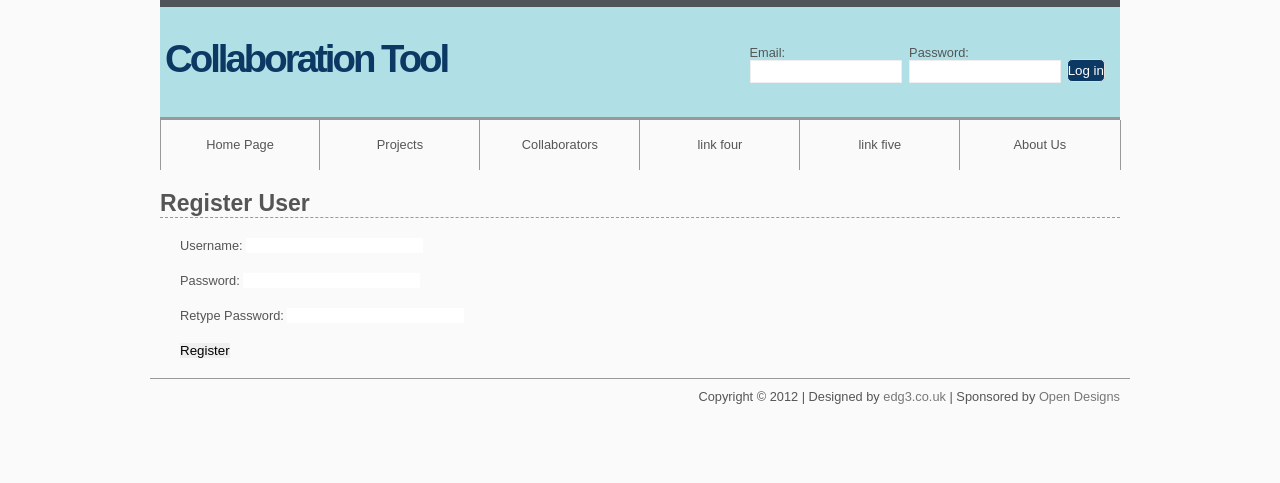
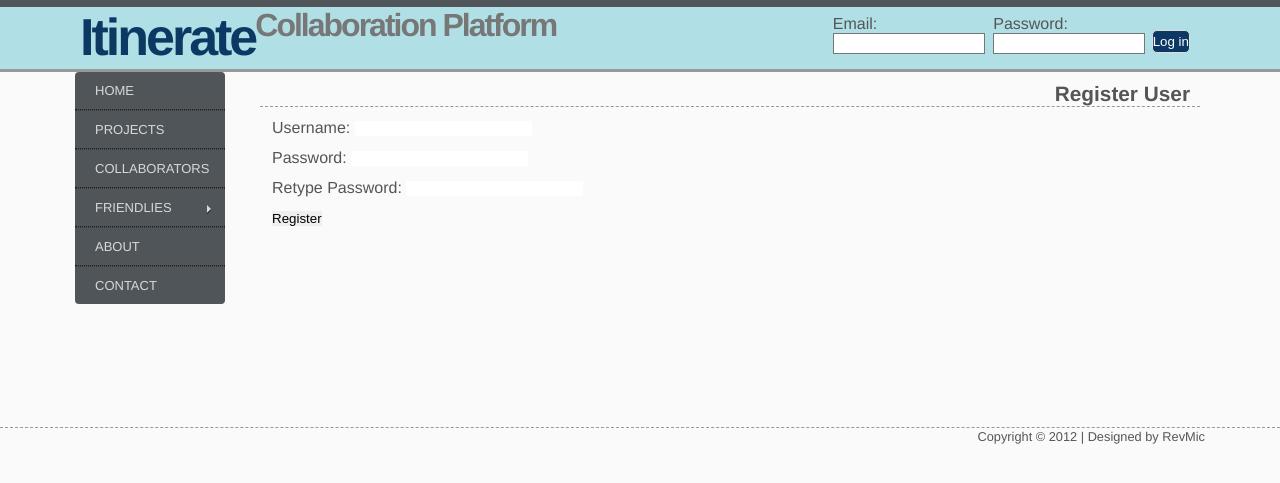
Before and after one commit to revmic/itineration-collab-tool, a PHP site: page /register.php in a window 1280 px wide. Shown: the top 483 px of the page. Run offline with PHP 8.4, Linux system fonts and the light colour scheme.

Commit message:
left side navigation
moved the navigation from the top to left with different styling.

```diff
--- a/public/collaborators.php
+++ b/public/collaborators.php
@@ -2,7 +2,7 @@
 
 $page_title = 'Collaborators';
 include('templates/header.php');
-include('templates/menu.php');
+include('templates/nav.php');
 
 echo "<h1>Collaborators</h1>";
 
--- a/public/css/style.css
+++ b/public/css/style.css
@@ -16,33 +16,34 @@ a:hover {
 	text-decoration:none;
 }
 
-/* body */
+/* BODY */
 body {
 	background:#fafafa;
 	color:#555;
-	font:0.8em Arial, Helvetica, "bitstream vera sans", sans-serif;
+	font-family: 'Yanone Kaffeesatz', Helvetica, Arial, sans-serif;
+	font-size: 1em;
+/*	font:0.8em Arial, Helvetica, "bitstream vera sans", sans-serif;*/
 }
 
-/* header */
+/* HEADER */
 #header {
 	border-top:7px solid #505559;
 	border-bottom:3px solid #999;
 	height:50px;
 	margin:0 auto;
-	width:75%;
-	padding: 30px 0;
+	padding:0 75px 12px 75px;
 	background: #B0E0E6;
 }
 #header h1 {
 	color:#0C3864;
-	font-size:300%;
+	font-size:325%;
 	letter-spacing:-3px;
 	float:left;
 	padding-left:5px;
 	margin-bottom:-20px;
 }
 #header h2 {
-	color:#CCC;
+	color:#777;
 	font-size:200%;
 	letter-spacing:-2px;
 	float:left;
@@ -51,6 +52,7 @@ body {
 	font-size:100%;
 	letter-spacing:-1px;
 	float:right;
+	padding:10px 180px 0 0;
 }
 #header form {
     float: right;
@@ -68,8 +70,8 @@ body {
 #header form #pwd {
     display: block;
     width: 150px;
-    border: 1px solid #eee;
-    padding: 3px 0 3px 0;
+    border: 1px solid #777;
+    padding: 2px 0 2px 0;
     margin-bottom: -1px;
 }
 #header form .auth {
@@ -82,7 +84,204 @@ body {
     border-radius: 5px;
 }
 
-/* navigation */
+
+/*** CONTENT ***/
+#content {
+	float:top;
+	text-align: left;
+	margin:0 auto;
+	padding:10px 80px 20px 260px;
+}
+#content h1 {
+	border-bottom:1px dashed #999;
+	font-size:1.3em;
+	padding-right: 10px;
+	text-align: right;
+	}
+#content h2 {
+	font-size:1.2em;
+	text-align: left;
+}
+#content p {
+	padding:12px 12px 0;
+}
+
+#content form #search {
+    height: 20px;
+    vertical-align: bottom;
+    background: #0C3864;
+    color: #fff;
+    border: 1px solid #505559;
+    -moz-border-radius: 5px;
+    border-radius: 5px;
+}
+#content form #search_text {
+    height: 20px;
+    vertical-align: bottom;
+    background: #B0E0E6;
+    border: 1px solid #505559;
+    -moz-border-radius: 5px;
+    border-radius: 5px;
+}
+#content a:hover {
+	color:#113689;
+}
+
+/* footer */
+#footer {
+	font-size: 0.8em;
+	border-top:1px dashed #999;
+	height:50px;
+	margin:0 auto;
+	padding-right: 75px;
+	padding-top: 1px;
+	text-align:right;
+}
+
+
+
+/* CSS Menu Maker */
+
+/* Some stylesheet reset
+ul#cssmenu > ul, #cssmenu > ul ul {
+	list-style: none;
+	margin: 0;
+	padding: 0;
+	vertical-align: baseline;
+	line-height: 1;
+}
+
+/* The container */
+#cssmenu > ul, #cssmenu > ul ul {
+	display: block;
+	float: left; /* needed to get main content next to nav */
+/*	position: relative; */
+	width: 150px;
+	padding-left: 75px;
+/*	border-right:1px dashed #505559; */
+}
+
+	/* The list elements which contain the links */
+	#cssmenu > ul li {
+		display: block;
+		position: relative;
+		margin: 0;
+		padding: 0;
+		width: 150px;
+	}
+
+		/* General link styling */
+		#cssmenu > ul li a {
+			/* Layout */
+			display: block;
+			position: relative;
+			margin: 0;
+			border-top: 1px dotted #3a3a3a;
+			border-bottom: 1px dotted #1b1b1b;
+			padding: 11px 20px;
+			width: 110px;
+
+			/* Typography */
+			font-family: 'Yanone Kaffeesatz', Helvetica, Arial, sans-serif;
+			color: #d8d8d8;
+			text-decoration: none;
+			text-transform: uppercase;
+		/*	text-shadow: 0 1px 1px #000; */
+			font-size: 13px;
+			font-weight: 300;
+
+			/* Background & effects */
+			background: #505559; /*#282828*/
+		}
+
+		/* Rounded corners for the first link of the menu/submenus */
+		#cssmenu > ul li:first-child>a {
+			border-top-left-radius: 4px;
+			border-top-right-radius: 4px;
+			border-top: 0;
+		}
+
+		/* Rounded corners for the last link of the menu/submenus */
+		#cssmenu > ul li:last-child>a {
+			border-bottom-left-radius: 4px;
+			border-bottom-right-radius: 4px;
+			border-bottom: 0;
+		}
+
+
+		/* The hover state of the menu/submenu links */
+		#cssmenu > ul li>a:hover, #cssmenu > ul li:hover>a {
+			color: #fff;
+			text-shadow: 0 1px 0 rgba(0, 0, 0, .3);
+			background: #1A33CC;
+			background: -webkit-linear-gradient(bottom, #1A33CC, #113689);
+			background: -ms-linear-gradient(bottom, #1A33CC, #113689);
+			background: -moz-linear-gradient(bottom, #1A33CC, #113689);
+			background: -o-linear-gradient(bottom, #1A33CC, #113689);
+			border-color: transparent;
+		}
+
+		/* The arrow indicating a submenu */
+		#cssmenu > ul .has-sub>a::after {
+			content: '';
+			position: absolute;
+			top: 16px;
+			right: 10px;
+			width: 0px;
+			height: 0px;
+
+			/* Creating the arrow using borders */
+			border: 4px solid transparent;
+			border-left: 4px solid #d8d8d8;
+		}
+
+		/* The same arrow, but with a darker color, to create the shadow effect */
+		#cssmenu > ul .has-sub>a::before {
+			content: '';
+			position: absolute;
+			top: 17px;
+			right: 10px;
+			width: 0px;
+			height: 0px;
+
+			/* Creating the arrow using borders */
+			border: 4px solid transparent;
+			border-left: 4px solid #000;
+		}
+
+		/* Changing the color of the arrow on hover */
+		#cssmenu > ul li>a:hover::after, #cssmenu > ul li:hover>a::after {
+			border-left: 4px solid #fff;
+		}
+
+		#cssmenu > ul li>a:hover::before, #cssmenu > ul li:hover>a::before {
+			border-left: 4px solid rgba(0, 0, 0, .3);
+		}
+
+
+		/* THE SUBMENUS */
+		#cssmenu > ul ul {
+			position: absolute;
+			left: 150px;
+			top: -9999px;
+			padding-left: 5px;
+			opacity: 0;
+			/* The fade effect, created using an opacity transition */
+			-webkit-transition: opacity .3s ease-in;
+			-moz-transition: opacity .3s ease-in;
+			-o-transition: opacity .3s ease-in;
+			-ms-transition: opacity .3s ease-in;
+		}
+
+		/* Showing the submenu when the user is hovering the parent link */
+		#cssmenu > ul li:hover>ul {
+			top: 0px;
+			opacity: 1;
+		}
+
+
+
+/* navigation
 #navigation {
 	background:#fafafa;
 	border-right:1px solid #999;
@@ -111,48 +310,4 @@ body {
 	background:#e3e3e3;
 	color:#777;
 }
-
-
-/* content */
-#content {
-	height:auto;
-	margin:0 auto;
-	padding:0 0 20px;
-	width:75%;
-}
-#content h1 {
-	border-bottom:1px dashed #999;
-	font-size:1.8em;
-	padding:20px 0 0;
-}
-#content p {
-	padding:20px 20px 0;
-}
-
-#content form #search {
-    height: 20px;
-    vertical-align: bottom;
-    background: #0C3864;
-    color: #fff;
-    border: 1px solid #505559;
-    -moz-border-radius: 5px;
-    border-radius: 5px;
-}
-#content form #search_text {
-    height: 20px;
-    vertical-align: bottom;
-    background: #B0E0E6;
-    border: 1px solid #505559;
-    -moz-border-radius: 5px;
-    border-radius: 5px;
-}
-
-/* footer */
-#footer {
-	border-top:1px solid #999;
-	height:50px;
-	margin:0 auto;
-	padding:10px;
-	text-align:right;
-	width:75%;
-}
+*/
--- a/public/projects.php
+++ b/public/projects.php
@@ -2,7 +2,7 @@
 
 $page_title = 'Projects';
 include('templates/header.php');
-include('templates/menu.php');
+include('templates/nav.php');
 ?>
 
 <h1>Projects</h1>
--- a/public/register.php
+++ b/public/register.php
@@ -1,17 +1,13 @@
 <?php
-$page_title = 'Projects';
+$page_title = 'Register';
 include('templates/header.php');
-include('templates/menu.php');
+include('templates/nav.php');
 
-if (isset($_POST['register'])) {
-	$username = trim($_POST['username']);
-	$password = trim($_POST['pwd']);
-	$retyped = trim($_POST['retype']);
-	$userfile = '/Users/mhilema/Sites/tutorials/phpsols/private/encrypted.txt';
+//require_once('../includes/register_user_text.inc.php');
 
-	require_once('../includes/register_user_text.inc.php');
-}
 ?>
+
+<div id="content">
 	<h1>Register User</h1>
 	<?php
 	if (isset($result) || isset($errors)) {
@@ -25,7 +21,7 @@ if (isset($_POST['register'])) {
 		echo '</ul>';
 	}
 	?>
-	<form id="register_form" method="post" action="">
+	<form id="register_form" class="content" method="post" action="">
 		<p>
 			<label for="username">Username:</label>
 			<input type="text" name="username" id="username">
@@ -42,4 +38,6 @@ if (isset($_POST['register'])) {
 			<input name="register" type="submit" id="register" value="Register">
 		</p>
 	</form>
+</div>
+
 <?php include('templates/footer.php'); ?>
--- a/public/templates/footer.php
+++ b/public/templates/footer.php
@@ -1,8 +1,17 @@
-	</div>
+<br>
+<br>
+<br>
+<br>
+<br>
+<br>
+<br>
+<br>
+<br>
+<br>
 
 	<div id="footer">
-		<p>Copyright &copy; 2012 | Designed by <a href="http://www.edg3.co.uk/">edg3.co.uk</a> | Sponsored by <a href="http://www.opendesigns.org/">Open Designs</a></p>
+		<p>Copyright &copy; 2012 | Designed by RevMic</p>
 	</div>
+</div> <!-- closing containter -->
 </body>
-
 </html>
--- a/public/templates/header.php
+++ b/public/templates/header.php
@@ -43,10 +43,13 @@ require_once("includes/logout.inc.php");
 </head>
 
 <body>
+
+<div id="containter">
 	<div id="header">
-		<h1>Collaboration Tool</h1>
-<!--		<h2>Connecting People</h2> -->
+		<h1>Itinerate</h1>
+		<h2>Collaboration Platform</h2>
 		<?php
+		// prints form in top right of header and auth error if any.
 		echo $top_right_form;
 		if($error)
 			echo "<form class='auth'><h3>" . $error . "</h3></form>";
--- /dev/null
+++ b/public/templates/nav.php
@@ -0,0 +1,14 @@
+<div id='cssmenu'>
+<ul>
+   <li><a href='index.php'><span>Home</span></a></li>
+   <li><a href='#'><span>Projects</span></a></li>
+   <li><a href='#'><span>Collaborators</span></a></li>
+   <li class='has-sub '><a href='#'><span>Friendlies</span></a>
+      <ul>
+         <li><a href='http://www.itineration.org'><span>Itineration</span></a></li>
+      </ul>
+   </li>
+   <li><a href='#'><span>About</span></a></li>
+   <li><a href='#'><span>Contact</span></a></li>
+</ul>
+</div>
```
Also changed, not shown: public/index.php (+9 -9 lines), public/profile.php (+26 -7 lines), public/templates/menu_top.php (renamed from public/templates/menu.php).
